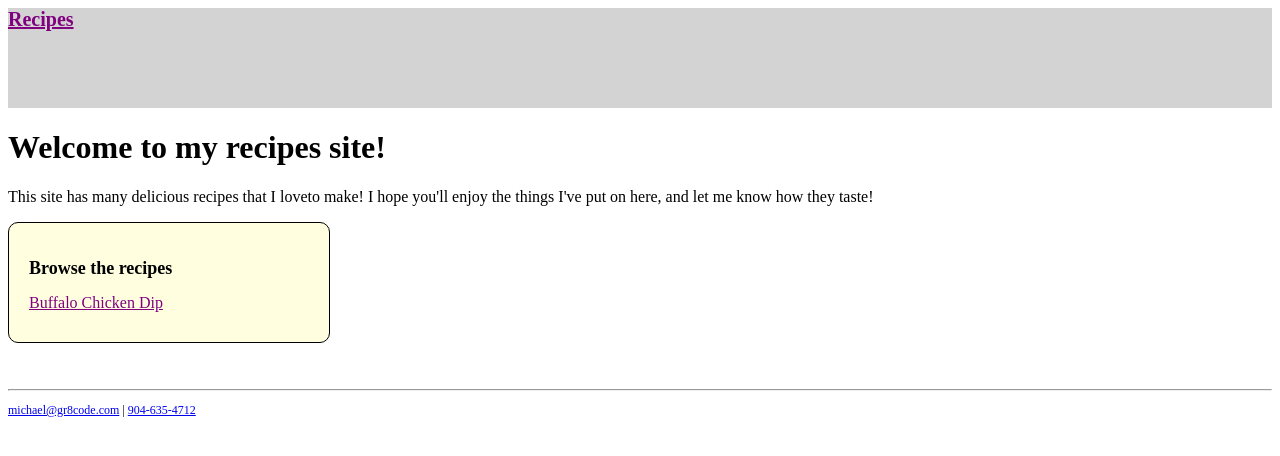
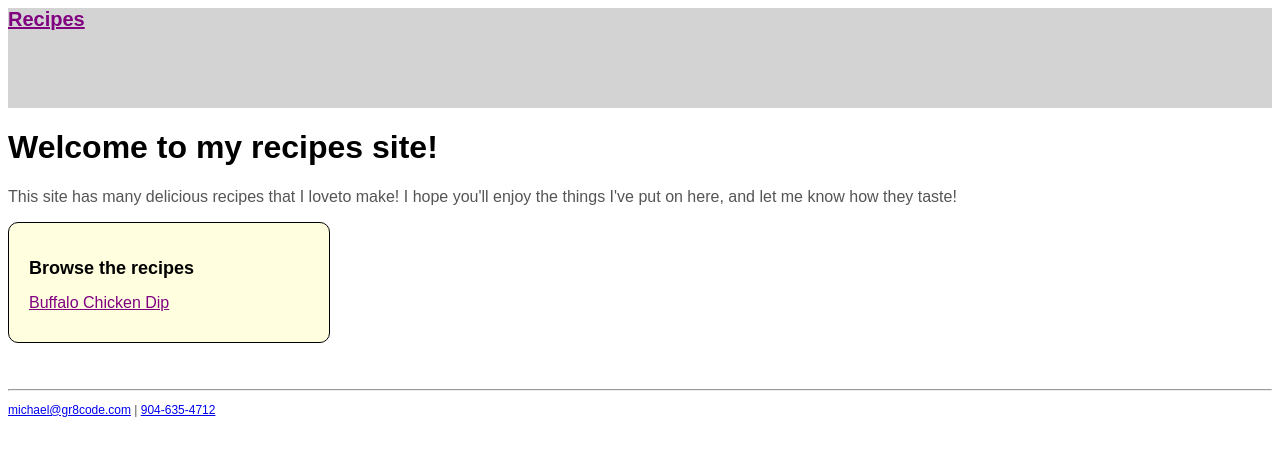
Before and after one commit to FrankFischer15/gr8codeFF, a plain HTML site: page gr8codeFF/Index.html in a window 1280 px wide. Drawn offline with Linux system fonts and the light colour scheme.

Commit message:
CSS Corrections

```diff
--- a/gr8codeFF/RecipeSite.css
+++ b/gr8codeFF/RecipeSite.css
@@ -1,10 +1,9 @@
 #navigate {
 	height: 100px;
 	background-color: lightgray;
-	float: top;
 }
 
-body, {
+body {
 	font-family: Arial;
 	color: #555555;
 }
```
